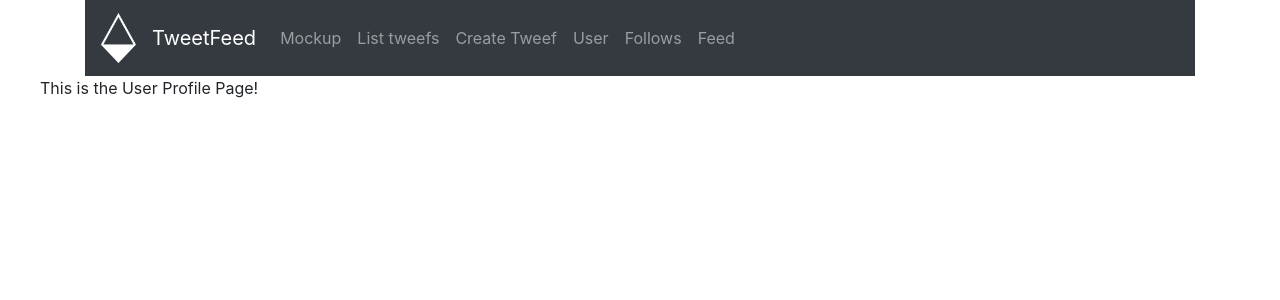
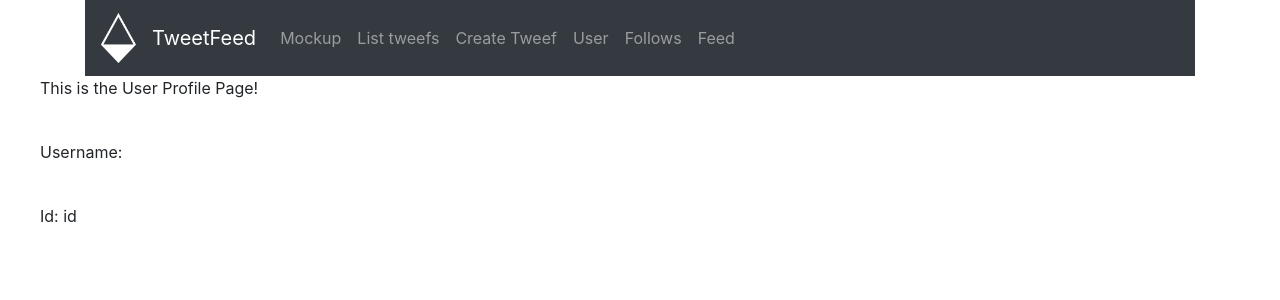
Before and after one commit to Lilith1410/TweetFeed, a React (Create React App) app in the folder tweetfeed/: page /tweefs/user/id in a window 1280 px wide. Shown: the top 300 px of the page. Built offline with nearby package versions, Linux system fonts and the light colour scheme; no server answers.

Commit message:
Working - Updated User Profile to show User Id + User Name
from URL

```diff
--- a/tweetfeed/src/pages/UserProfile.jsx
+++ b/tweetfeed/src/pages/UserProfile.jsx
@@ -18,10 +18,24 @@ class UserProfile extends Component {
     }
   }
 
+  componentDidMount = async () => {
+      const { id } = this.state
+      const tweef = await api.getTweefById(id)
+
+      this.setState({
+          userName: tweef.data.data.userName
+      })
+  }
+
   render() {
+    const { id, userName } = this.state
     return (
       <Wrapper>
         <p>This is the User Profile Page! </p>
+        <br/>
+        <p>Username: {userName}</p>
+        <br/>
+        <p>Id: {id}</p>
       </Wrapper>
 
     )
```
